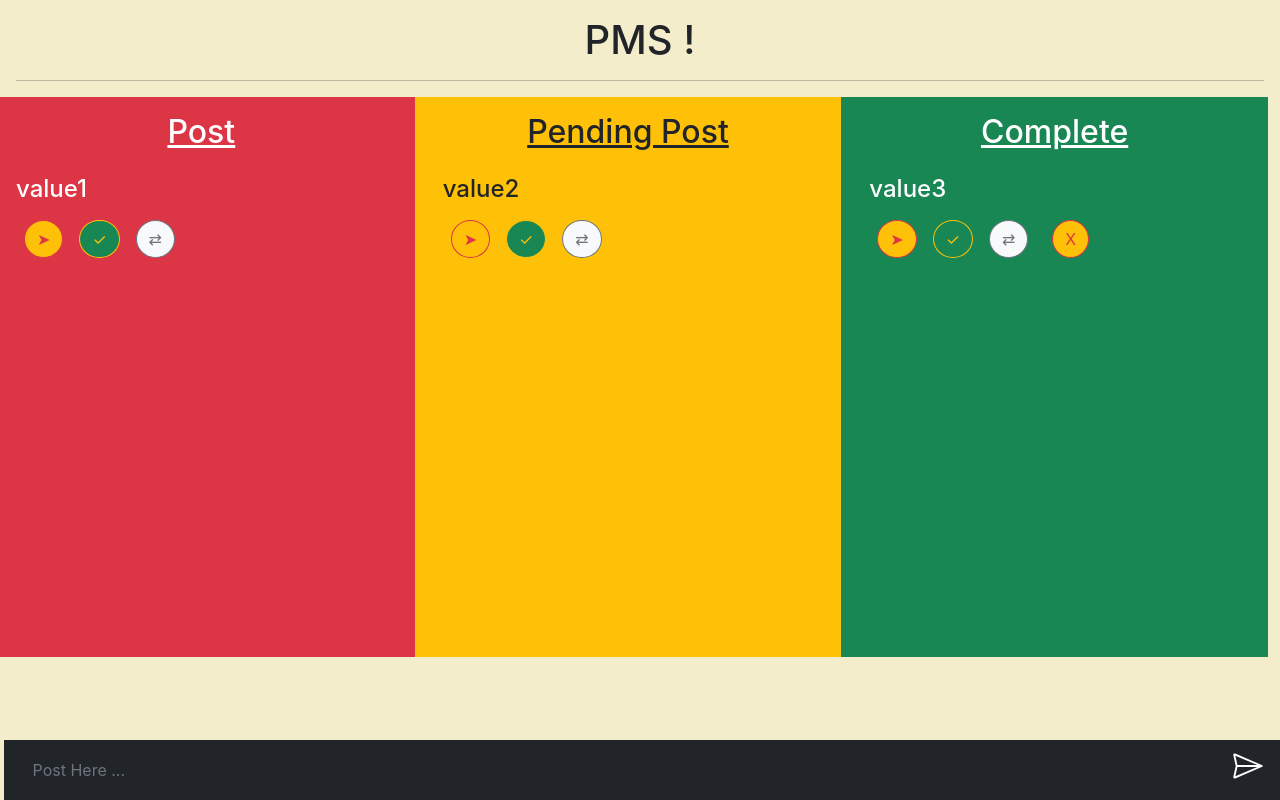
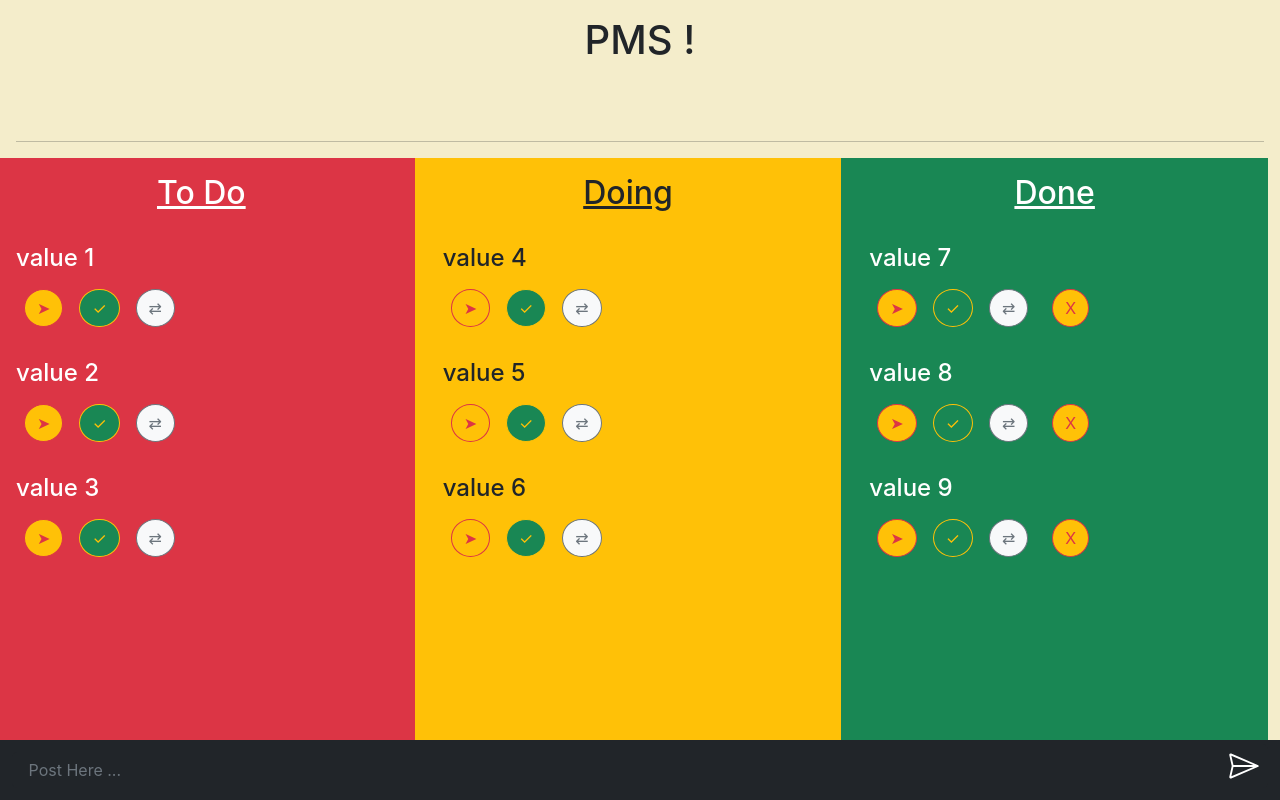
Before and after one commit to djangir/post-management-system, a React (Create React App) app: page / in a window 1280 px wide. Both pictures are taken after a click on the button "Add Data". Shown: the top 800 px of the page. Built offline with nearby package versions, Linux system fonts and the light colour scheme.

Commit message:
fix issue and add shortcuts

```diff
--- a/src/App.css
+++ b/src/App.css
@@ -1,5 +1,6 @@
 .border-right{
-    min-height: 70vh;
+    height: 85vh;
+    overflow: auto;
 }
 .bottomFix input, .bottomFix button {
     border:none;
--- a/src/App.js
+++ b/src/App.js
@@ -28,64 +28,101 @@ function App() {
     }
   }
 
+  const something = (event) => {
+    if (event.keyCode === 13) {
+      savePendingData();
+    }
+  };
+
+  React.useEffect(() => {
+
+    const handleClick = (event) => {
+      const inputfield = document.getElementById('post');
+      if (event.keyCode === 107 || event.keyCode === 65) {
+        // event.preventDefault();
+        setFormDisplay('fixed-bottom d-block');
+        setBtnDisplay('d-none');
+        inputfield.focus();
+      } else if (event.keyCode === 27) {
+        setInputText('');
+        setFormDisplay('d-none');
+        setBtnDisplay(btnClasess);
+      } else if (event.keyCode === 123) {
+        event.preventDefault();
+      }
+    };
+    window.addEventListener('keydown', handleClick);
+
+    return () => {
+      window.removeEventListener('keydown', handleClick);
+    };
+  }, []);
+
   return (
     <>
       <h1 className='text-center m-3' > PMS ! </h1>
 
-      <div className='text-end me-3'>
-        <button className={ btnDisplay } onClick={ () => (setFormDisplay('fixed-bottom d-block'), setBtnDisplay('d-none')) }>Add Data</button>
+      <div className='text-end me-3' style={ { height: '45px' } }>
+        <button className={ btnDisplay } onClick={ () => {
+          setFormDisplay('fixed-bottom d-block');
+          setBtnDisplay('d-none');
+        } }>Add Data</button>
       </div>
 
       <hr className='mx-3' />
 
-      <div className='row w-100'>
+      <div className='row w-100 mb-5'>
 
         {/* Part 1 Start */ }
 
-        <div className='col-md-4 py-3 border-right bg-danger text-white'>
-          <h2 className='text-center text-decoration-underline'> Post </h2>
-
+        <div className='col-md-4 py-3 bg-danger text-white'>
+          <h2 className='text-center text-decoration-underline'> To Do </h2>
+          <div className='border-right '>
             { value.map((text, index) => {
               return (
                 <Data btntext='Pending' text={ text } removeFunction='removeValue' number={ index } key={ index } />
               );
             }) }
           </div>
+        </div>
 
         {/* Part 1 End */ }
 
         {/* Part 2 Start */ }
 
-        <div className='col-md-4 py-3 border-right bg-warning'>
-          <h2 className='text-center text-decoration-underline'> Pending Post </h2>
-
+        <div className='col-md-4 py-3 bg-warning'>
+          <h2 className='text-center text-decoration-underline'> Doing </h2>
+          <div className='border-right'>
             { pendingData.map((text, index) => {
               return (
                 <Data text={ text } btntext='Complete' removeFunction='removePendingData' number={ index } key={ index } />
               );
             }) }
           </div>
+        </div>
 
         {/*  {/* Part 2 End */ }
 
         {/* Part 3 Start */ }
 
-        <div className='col-md-4 py-3 border-right bg-success text-white'>
-          <h2 className='text-center text-decoration-underline'> Complete </h2>
+        <div className='col-md-4 py-3 bg-success text-white'>
+          <h2 className='text-center text-decoration-underline'> Done </h2>
 
+          <div className='border-right'>
             { completeData.map((text, index) => {
               return (
                 <Data text={ text } btntext='Post' completeRemove='Remove Data' removeFunction='removeCompleteData' number={ index } key={ index } />
               );
             }) }
           </div>
+        </div>
         {/* Part 3 End */ }
 
       </div>
 
       <div className={ formdisplay }>
-        <div className="input-group bottomFix mx-1 p-1 bg-dark text-white">
-          <input type="text" id='post' value={ inputText } onChange={ (e) => setInputText(e.target.value) } className="form-control ms-2 my-2  bg-dark text-white" placeholder=" Post Here ..." />
+        <div className="input-group bottomFix p-1 bg-dark text-white">
+          <input type="text" onKeyDown={ (e) => something(e) } id='post' value={ inputText } onChange={ (e) => setInputText(e.target.value) } className="form-control ms-2 my-2  bg-dark text-white" placeholder=" Post Here ..." />
           <button onClick={ savePendingData } className=" bg-dark text-white input-group-text mb-2 me-2 ">
 
             <svg xmlns="http://www.w3.org/2000/svg" width="36" height="30" fill="currentColor" style=
--- a/src/app/Slices.js
+++ b/src/app/Slices.js
@@ -1,9 +1,9 @@
 import { createSlice } from "@reduxjs/toolkit";
 
 export const data = {
-    value: ['value1'],
-    pendingData: ['value2'],
-    completeData: ['value3']
+    value: ['value 1', 'value 2', 'value 3'],
+    pendingData: ['value 4', 'value 5', 'value 6'],
+    completeData: ['value 7', 'value 8', 'value 9']
 };
 
 export const slice = createSlice({
--- a/src/index.css
+++ b/src/index.css
@@ -4,6 +4,10 @@
   box-sizing: border-box;
   margin: 0;
   padding: 0;
+}
+
+*::-webkit-scrollbar {
+  display: none;
 }
 
 body {
```
Also changed, not shown: 2 other files (tests, documents, lock files or other folders). Lines whose indentation alone changed are shown as unchanged.
